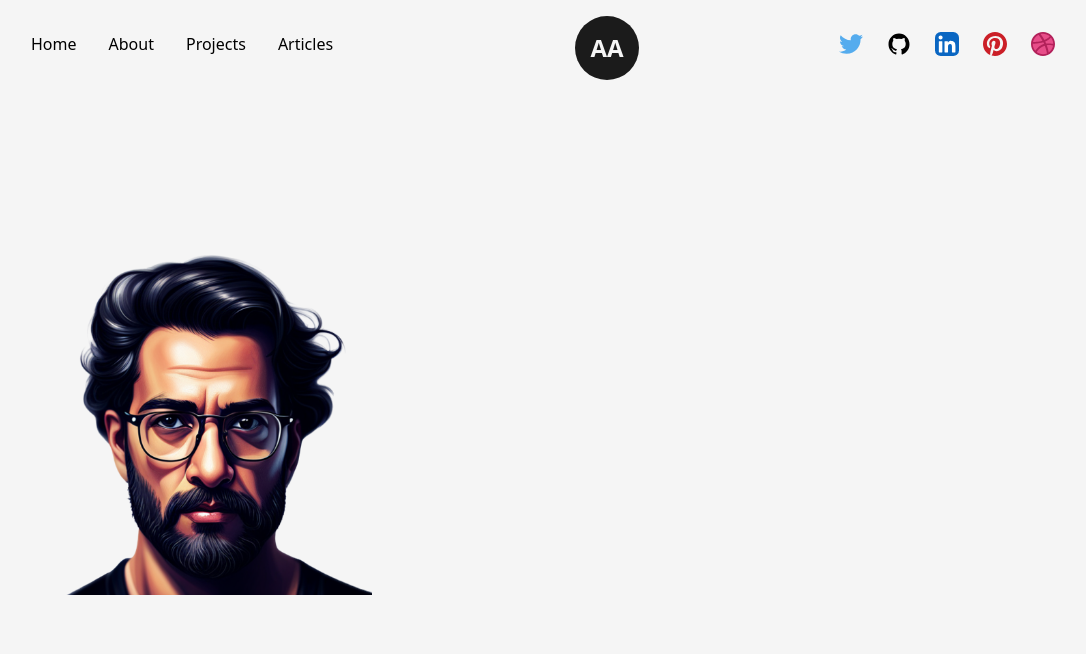
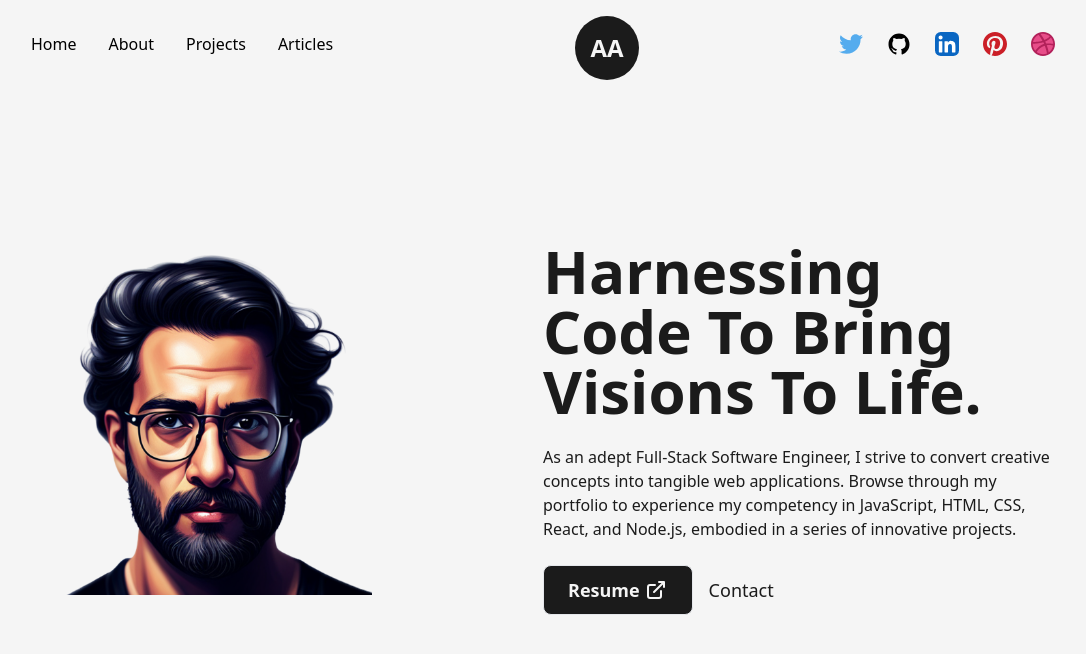
Before and after one commit to codebucks27/Next.js-Developer-Portfolio-Starter-Code, a Next.js app: page / in a window 1280 px wide. Shown: the top 654 px of the page, without its empty margins (97-1183 px from the left). Built offline with nearby package versions, Linux system fonts and the light colour scheme.

Commit message:
almost done with the home page

```diff
--- /dev/null
+++ b/src/components/AnimatedText.js
@@ -0,0 +1,55 @@
+import React from "react";
+import { motion } from "framer-motion";
+
+const quote = {
+  initial: {
+    opacity: 1,
+  },
+  animate: {
+    opacity: 1,
+    transition: {
+      delay: 0.5,
+      staggerChildren: 0.08,
+    }
+  }
+}
+
+const singalWord = {
+  initial: {
+    opacity: 0,
+    y: 50,
+  },
+  animate: {
+    opacity: 1,
+    y: 0,
+    transition: {
+      duration: 1,
+    }
+  }
+}
+
+const AnimatedText = ({ text, className = "" }) => {
+  return (
+    <div className="w-full mx-auto py-2 flex items-center justify-center text-center overflow-hidden
+    ">
+
+      <motion.h1 className={`inline-block w-full test-dark font-bold capitalize text-8xl ${className}`}
+      variants={quote}
+      initial="initial"
+      animate="animate"
+      >
+        {
+          text.split(" ").map((word, index) =>
+            <motion.span key={word + '-' + index} className="inline-block"
+            variants={singalWord}
+            >
+              {word}&nbsp;
+            </motion.span>
+          )
+        }
+      </motion.h1>
+    </div>
+  );
+}
+
+export default AnimatedText;
--- a/src/pages/index.js
+++ b/src/pages/index.js
@@ -2,6 +2,9 @@ import Head from 'next/head'
 import Layout from '../components/Layout'
 import Image from 'next/image'
 import profilePic from '../../public/images/profile/AI_developer_image.png'
+import AnimatedText from '@/components/AnimatedText'
+import Link from 'next/link'
+import { LinkArrow } from '@/components/Icons'
 
 export default function Home() {
   return (
@@ -17,12 +20,23 @@ export default function Home() {
             <div className='w-1/3'>
               <Image src={profilePic} alt="Abdallah Awadalla" className='w-full h-auto' />
             </div>
-            <div>
-              <h1>
-                <p>
+            <div className='w-1/2 flex flex-col items-center self-center'>
+              <AnimatedText text="Harnessing Code to Bring Visions to Life." className='!text-6xl !text-left'/>
+              <p className='my-4 text-base font-medium'>
+                As an adept Full-Stack Software Engineer, I strive to convert creative concepts into tangible web applications. Browse through my portfolio to experience my competency in JavaScript, HTML, CSS, React, and Node.js, embodied in a series of innovative projects.
+              </p>
+              <div className='flex items-center self-start mt-2'>
+                <Link href="/dummy.pdf" target={'_blank'}
+                className='flex items-center bg-dark text-light p-2.5 px-6 rounded-lg text-lg font-semibold hover:bg-light hover:text-dark border border-solid dorder-transparent hover:border-dark'
 
-                </p>
-              </h1>
+                download={true}
+                >Resume<LinkArrow className='w-6 ml-1' />
+                </Link>
+                <Link href="mailto:Awadallaabdallah@gmail.com" target={'_blank'}
+                className='ml-4 text-lg font-medium capitalize text-dark hover:underline'
+                >Contact</Link>
+
+              </div>
             </div>
           </div>
         </Layout>
```
